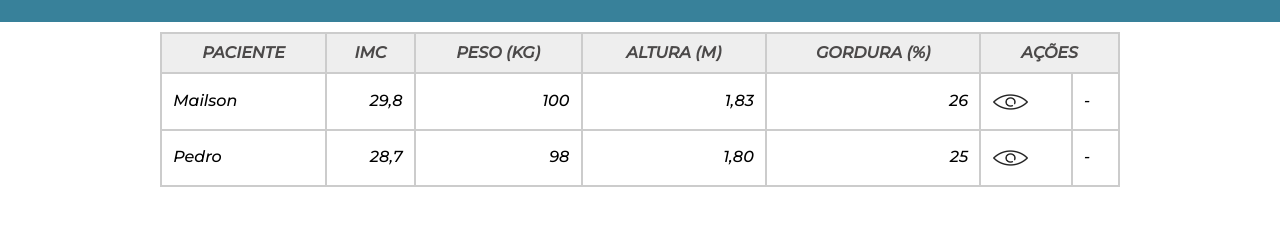
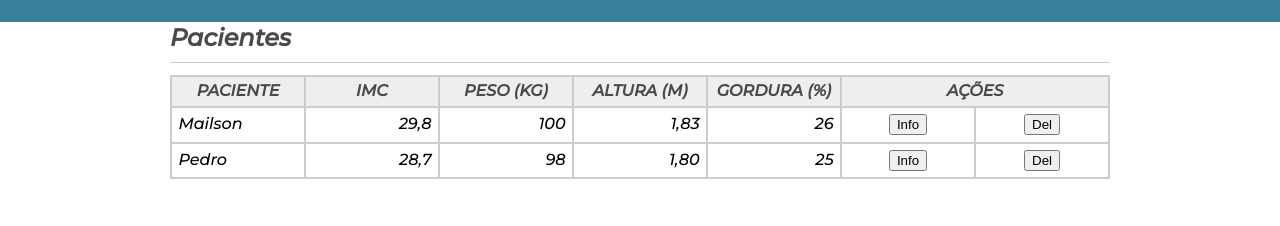
Before and after one commit to mailsonsoares/IMC, a plain HTML site: page EXERCICIO_2/index.html in a window 1280 px wide. Shown: the part 56-282 px from the top of the page. Drawn offline with Linux system fonts and the light colour scheme.

Commit message:
Ajustes na formatação da tabela

```diff
--- a/EXERCICIO_2/index.html
+++ b/EXERCICIO_2/index.html
@@ -21,7 +21,9 @@
     </header>
 
     <main>
-        <table class = "imc">
+        <section class="container">
+            <h2>Pacientes</h2>
+            <table class = "tabela-imc">
                 <!-- <thead> -->
                     <tr>
                         <th>Paciente</th>
@@ -33,26 +35,29 @@
                     </tr>
                 <!-- </thead> -->
                 <!-- <tbody> -->
-                <tr>
+                    <tr class="paciente">
                         <td class="nome">Mailson</td>
-                    <td class="numerico">29,8</td>
-                    <td class="numerico">100</td>
-                    <td class="numerico">1,83</td>
-                    <td class="numerico">26</td>
-                    <td class="acoes" id="info"> <img class="eye" src="img/eye.ico"> </td>
-                    <td class="acoes" id="delete"> - </td>
+                        <td class="imc">29,8</td>
+                        <td class="peso">100</td>
+                        <td class="altura">1,83</td>
+                        <td class="gordura">26</td>
+                        <td class="info" id="info"> <button>Info</button> </td>
+                        <td class="delete" id="delete"> <button>Del</button> </td>
                     </tr>
-                <tr>
+                    <tr class="paciente">
                         <td class="nome">Pedro</td>
-                    <td class="numerico">28,7</td>
-                    <td class="numerico">98</td>
-                    <td class="numerico">1,80</td>
-                    <td class="numerico">25</td>
-                    <td class="acoes" > <img class="eye" src="img/eye.ico"> </td>
-                    <td class="acoes" > - </td>
+                        <td class="imc">28,7</td>
+                        <td class="peso">98</td>
+                        <td class="altura">1,80</td>
+                        <td class="gordura">25</td>
+                        <td class="info" id="info"> <button class="info">Info</button> </td>
+                        <td class="delete" id="delete"> <button class="delete">Del</button> </td>
                     </tr>
                 <!-- </tbody> -->
             </table>
+
+        </section>
+
 
     </main>
 
--- a/EXERCICIO_2/style.css
+++ b/EXERCICIO_2/style.css
@@ -1,3 +1,7 @@
+/* *{
+	box-sizing: border-box;
+} */
+
 body{
 	font-family: 'Montserrat', sans-serif;
 }
@@ -13,21 +17,41 @@ header h1{
     text-align:center;
     margin:auto;
     font-size: 2em;
+}
 
+main{
+	width: 940px;
+	margin: auto;
 }
 
 .container{
     padding: 4px 0;
-	height: 100%;
+	width: 100%;
+	margin: 0 auto;
 }
 
-.imc{
-	width: 75%;
-
-	margin: 10px auto;
+.container h2{
+	font-size: 1.5em;
+	color: #4b4949;
+	font-weight: bold;
+	display: block;
+	padding-bottom: .5em;
+	border-bottom: 1px solid #ccc;
+	margin-bottom: .5em;
 }
 
-.imc tr th{
+
+
+.tabela-imc{
+	/* width: 100%;
+	margin: 25px auto;	 */
+
+	width: 100%;
+	margin-bottom : .5em;
+    table-layout: fixed;
+}
+
+.tabela-imc tr th{
 	text-align: center;
 	text-transform: uppercase;
 	font-weight: bold;
@@ -36,22 +60,16 @@ header h1{
 	background-color: #EEEEEE;
 }
 
-.imc th, td{
+.tabela-imc th, td{
 	border: 2px solid #CCCCCC;
-	padding: .7em;
+	padding: .4em;
 	margin: 0;
 }
 
-.numerico{
+.paciente .imc, .peso, .altura, .gordura{
 	text-align: right;
 }
 
-.acoes{
-
+ .info, .delete{
+	text-align: center;
 }
-
-.eye{
-	vertical-align: middle;
-	width: 35px;
-	height: 32px;
-}
```
Also changed, not shown: EXERCICIO_2/paciente.js (added). Lines whose indentation alone changed are shown as unchanged.
